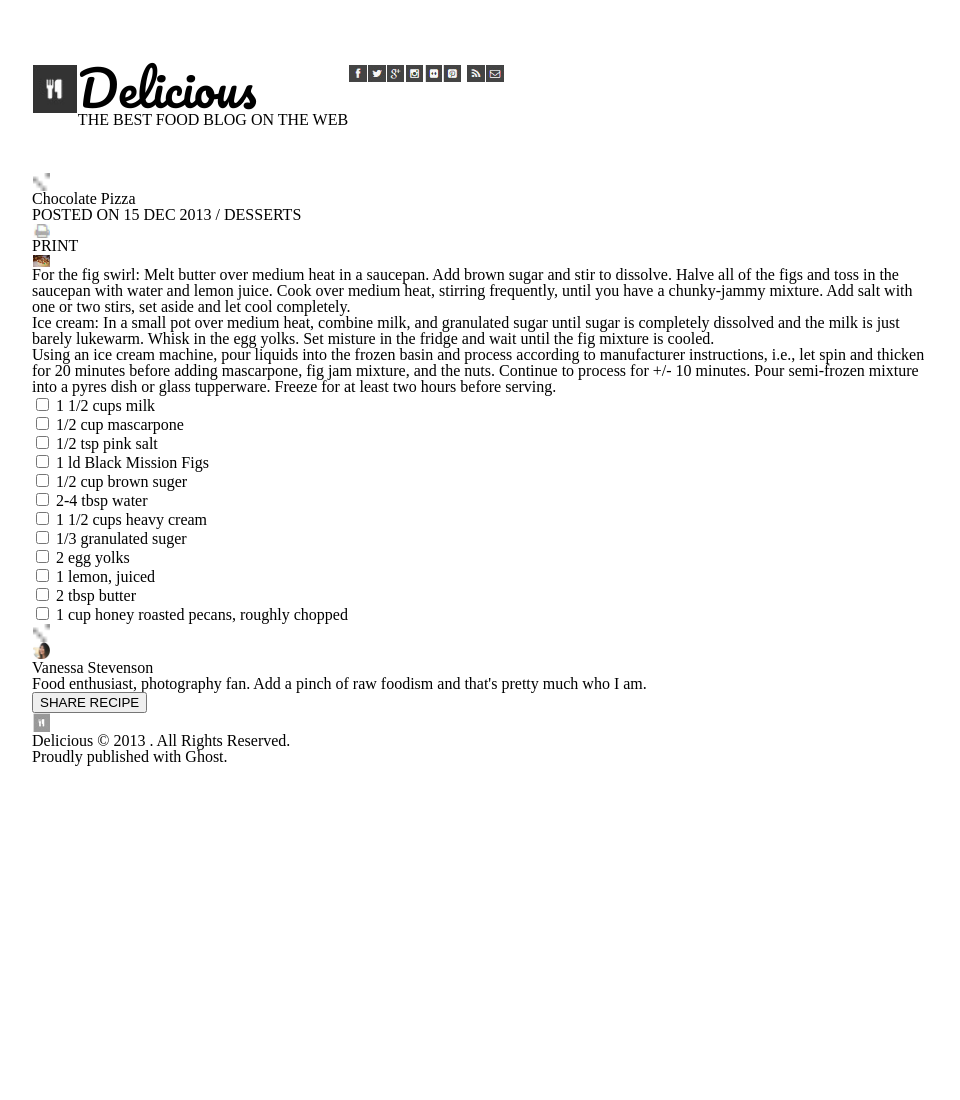
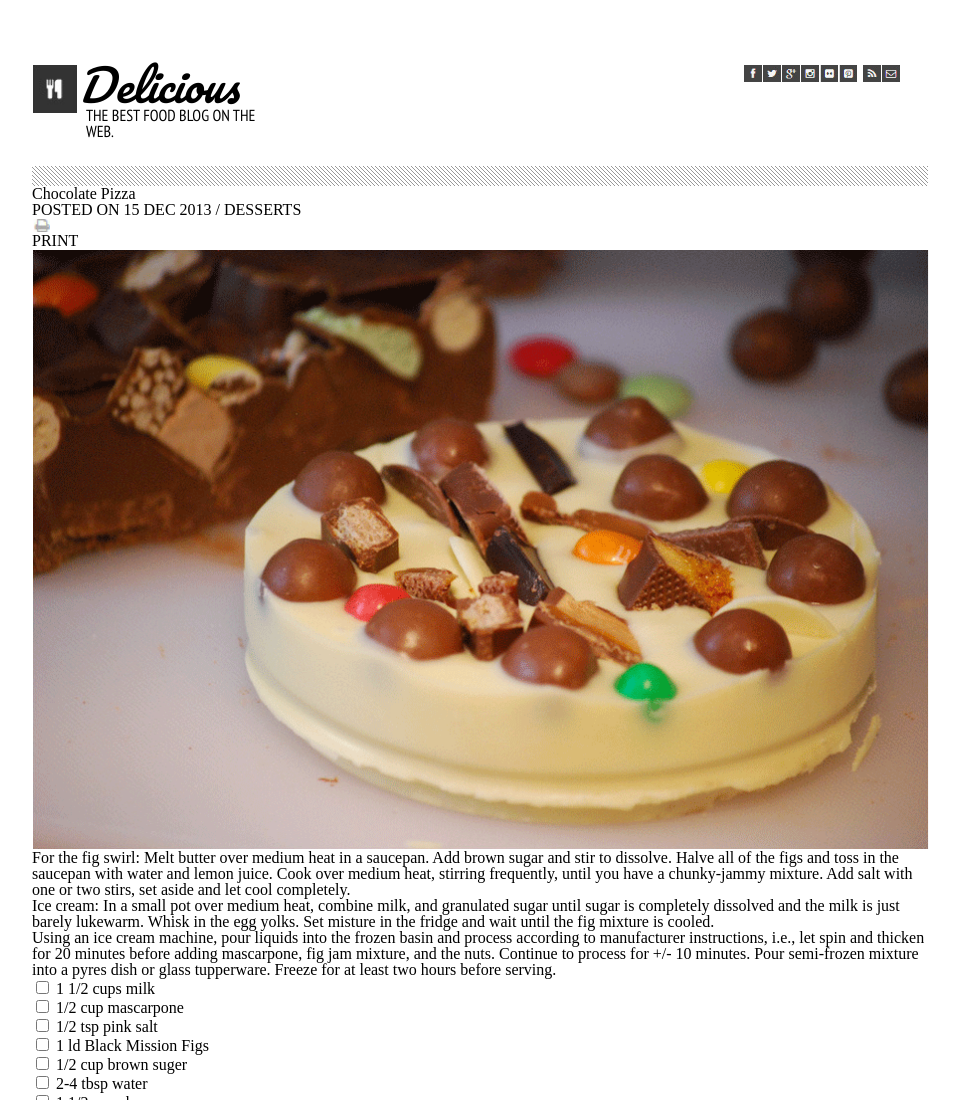
Before and after one commit to KC-25/choclate_pizza, a plain HTML site: page index.html in a window 1280 px wide. Shown: the top 1100 px of the page, without its empty margins (160-1120 px from the left). Before the commit the page ends 800 px from the top, so only its background shows below. Drawn offline with Linux system fonts and the light colour scheme.

Commit message:
did most of the header trying to fix p.

```diff
--- a/index.html
+++ b/index.html
@@ -16,10 +16,9 @@
         <img id="logo" src="/img/logo.png">
         <ul>
         <li><h1>Delicious</h1></li>
-        <li><h6>THE BEST FOOD BLOG ON THE WEB</h6></li>
+        <li><section><p>THE BEST FOOD BLOG ON THE WEB.</p></section></li>
         </ul>
-
-        <img src="/img/fb-icon.png">
+        <img id="spacing" src="/img/fb-icon.png">
         <img src="/img/twit-icon.png">
         <img src="/img/gp-icon.png">
         <img src="/img/insta-icon.png">
@@ -30,19 +29,10 @@
 
     </header>
 
-
-    <img id="tinyimg" src="/img/hr-img.png">
-
-    <!-- <nav>
-            <img src="/img/fb-icon.png">
-            <img src="/img/twit-icon.png">
-            <img src="/img/gp-icon.png">
-            <img src="/img/insta-icon.png">
-            <img src="/img/flic-icon.png">
-            <img src="/img/pint-icon.png">
-            <img id="weirdspace" src="/img/rss-icon.png">
-            <img src="/img/mail-icon.png">
-    </nav> -->
+    <section id="H-img">
+        <div class="hero-image">
+          </div>
+    </section>
 
     <main>
         <section>
--- a/styles/styles.css
+++ b/styles/styles.css
@@ -9,16 +9,27 @@ header{
     display:flex;
     flex-direction:row;
     justify-content:flex-start;
-    margin-bottom: 5%;
+    margin-bottom:3%;
+
 }
 
 header h1{
-    font-size:xxx-large;
+    font-size:270%;
     font-family: 'Pacifico', cursive;
+    font-style: italic;
 }
+li section p{
+    font-family: 'PT Sans Narrow', cursive;
+    margin-left: 4%;
+}
+
 
 #logo{
     width: 5%;
+}
+
+#spacing{
+    margin-left: 52%;
 }
 
 #weirdspace{
@@ -36,4 +47,11 @@ img{
 #bigimg{
     display:flex;
     justify-content: center;
+    width: 100%;
+
 }
+
+.hero-image {
+    background-image: url(/img/hr-img.png);
+    height: 20px;
+  }
```
